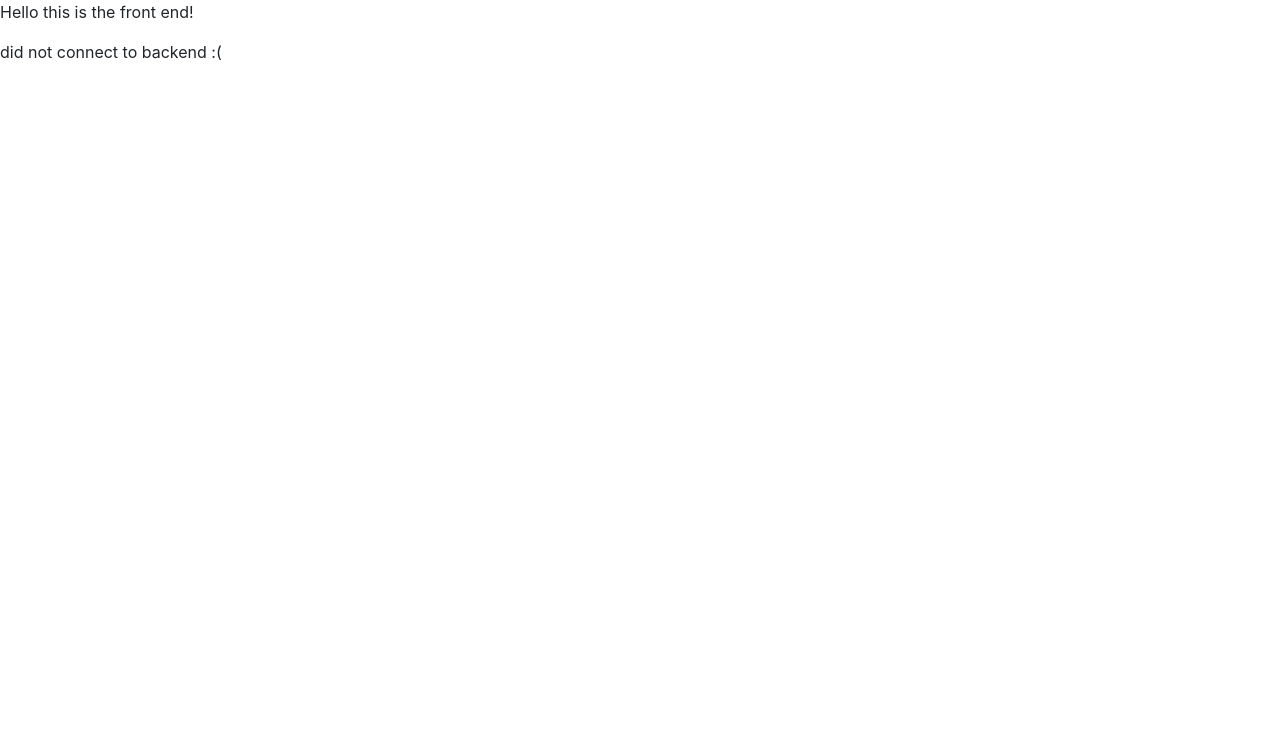
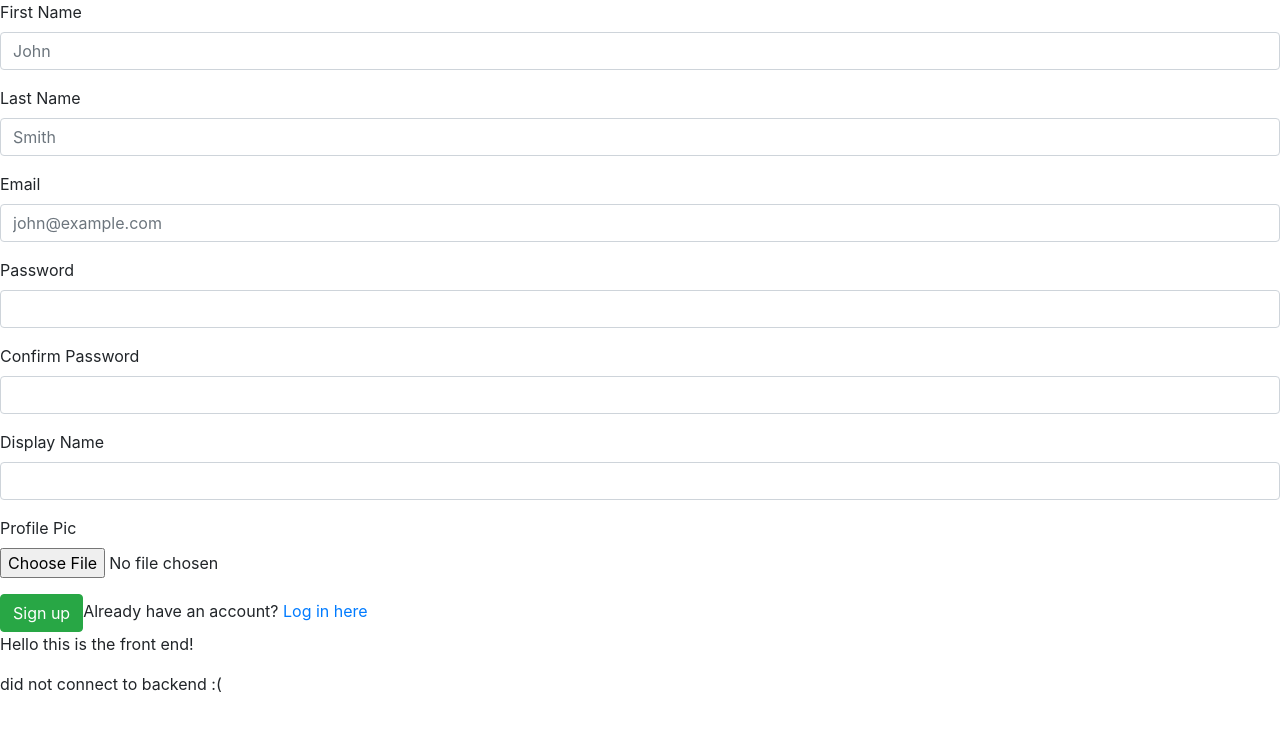
Before and after one commit to arrikenw/IT-Project, a React (Create React App) app in the folder client/: page /signup in a window 1280 px wide. Shown: the top 730 px of the page. Built offline with nearby package versions, Linux system fonts and the light colour scheme; no server answers; the HTML template or start-up script is replaced by a standard one.

Commit message:
added basic signup form and routing to signup and login

```diff
--- a/client/src/App.js
+++ b/client/src/App.js
@@ -1,8 +1,9 @@
 import React from 'react';
 import './App.css';
 import Axios from "axios";
-import { BrowserRouter as Router, Route} from "react-router-dom";
+import { BrowserRouter as Router, Route, Link} from "react-router-dom";
 import Login from "./components/Login/Login";
+import Signup from "./components/Signup/Signup";
 
 class App extends React.Component {
     state = {
@@ -30,7 +31,15 @@ class App extends React.Component {
                 <Route path = "/login">
                     <Login></Login>
                 </Route>
+                <Route path = "/signup">
+                    <Signup></Signup>
+                </Route>
+
             </Router>
+
+
+
+
                 <p>
                     Hello this is the front end!
                 </p>
@@ -38,6 +47,8 @@ class App extends React.Component {
                 <p>
                     {this.state.backend}
                 </p>
+
+
 
             </div>
 
--- a/client/src/components/Login/Login.js
+++ b/client/src/components/Login/Login.js
@@ -43,7 +43,7 @@ class Login extends Component {
                           />
                     </Form.Group>
 
-                    <div className="row justify-content-center">
+                    <div>
                 <Button
                     variant="success"
                     size="lg"
@@ -52,6 +52,8 @@ class Login extends Component {
                 >
                   Login
                 </Button>
+                    Don't have an account?&nbsp;
+                  <Link to="/signup"> Sign up here</Link>
                 </div>
                 </Form>
 
--- /dev/null
+++ b/client/src/components/Signup/Signup.js
@@ -0,0 +1,77 @@
+import React, { Component } from 'react';
+import {Button} from 'react-bootstrap';
+import { Form } from "react-bootstrap"
+import { Image } from "react-bootstrap";
+import {Link, withRouter} from "react-router-dom";
+
+class Signup extends Component {
+    state = {
+        firstname:"",
+        lastname:"",
+        email: "",
+        password: "",
+        confirmpassword:"",
+        image: "",
+        displayname:"",
+
+      }
+      constructor(props) {
+        super(props);
+      }
+    onChange = (e) => {
+        this.setState({ [e.target.name]: e.target.value });
+      };
+
+    render() {
+        return (
+            <div>
+
+                <Form className="signupForm" onSubmit={this.handleSubmit}>
+
+                    <Form.Group controlId="firstname">
+                        <Form.Label>First Name</Form.Label>
+                        <Form.Control type="text"
+                                    name="firstname"
+                                    placeholder="John"
+                                    onChange={this.onChange}
+                                    value={this.state.firstname}
+                                    required/>
+                    </Form.Group>
+                    <Form.Group controlId="lastname">
+                        <Form.Label>Last Name</Form.Label>
+                        <Form.Control type="text" name="lastname" placeholder="Smith" onChange={this.onChange} value={this.state.lastname} required></Form.Control>
+                    </Form.Group>
+                    <Form.Group  controlId="email">
+                        <Form.Label>Email</Form.Label>
+                        <Form.Control type="email" name="email" placeholder="john@example.com" onChange={this.onChange} value={this.state.email} required></Form.Control>
+                    </Form.Group>
+                    <Form.Group  controlId="password">
+                        <Form.Label>Password</Form.Label>
+                        <Form.Control type="password" name="password" onChange={this.onChange} value={this.state.password} required></Form.Control>
+                    </Form.Group>
+                    <Form.Group  controlId="confirmpassword">
+                        <Form.Label>Confirm Password</Form.Label>
+                        <Form.Control type="password" name="confirmpassword" onChange={this.onChange} value={this.state.confirmpassword} required></Form.Control>
+                    </Form.Group>
+                    <Form.Group  controlId="displayname">
+                        <Form.Label>Display Name</Form.Label>
+                        <Form.Control type="text" name="displayname" onChange={this.onChange} value={this.state.displayname} required></Form.Control>
+                    </Form.Group>
+                    <Form.Group controlId="image">
+                        <Form.Label>Profile Pic</Form.Label>
+                        <Form.Control type="file" name="image" onChange={(e)=>{this.handleImageChange(e, true)}} accept="image/*"></Form.Control>
+
+                    </Form.Group>
+
+
+                    <div>
+                        <Button variant="success" type="submit">Sign up</Button>
+                        Already have an account?&nbsp;<Link to="/login">Log in here</Link>
+                    </div>
+                </Form>
+
+            </div>
+        )
+    }
+}
+export default withRouter(Signup);
```
